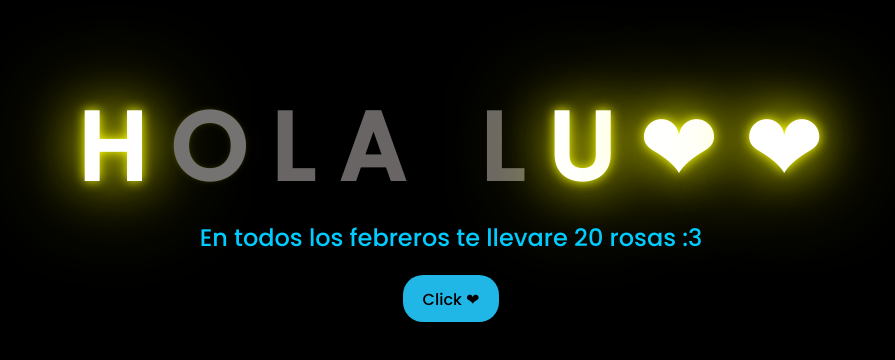
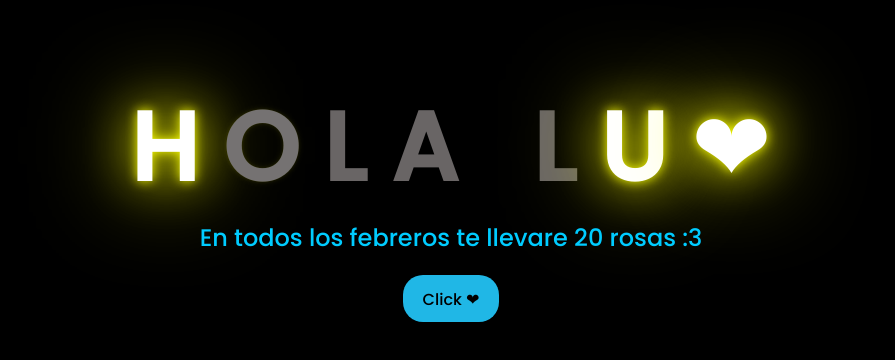
Before and after one commit to GregorioME/HiThereLu, a plain HTML site: page index.html in a window 1280 px wide. Shown: the part 210-570 px from the top of the page, without its empty margins (197-1092 px from the left). Drawn offline with Linux system fonts and the light colour scheme.

Commit message:
Update index.html

```diff
--- a/index.html
+++ b/index.html
@@ -19,7 +19,7 @@
         <span>L</span>
         <span>U</span>
         <span>❤</span>
-        <span>❤</span>
+        <!--<span>❤</span>-->
     </div>
     <div class="greetings">
         <span></span>
```
